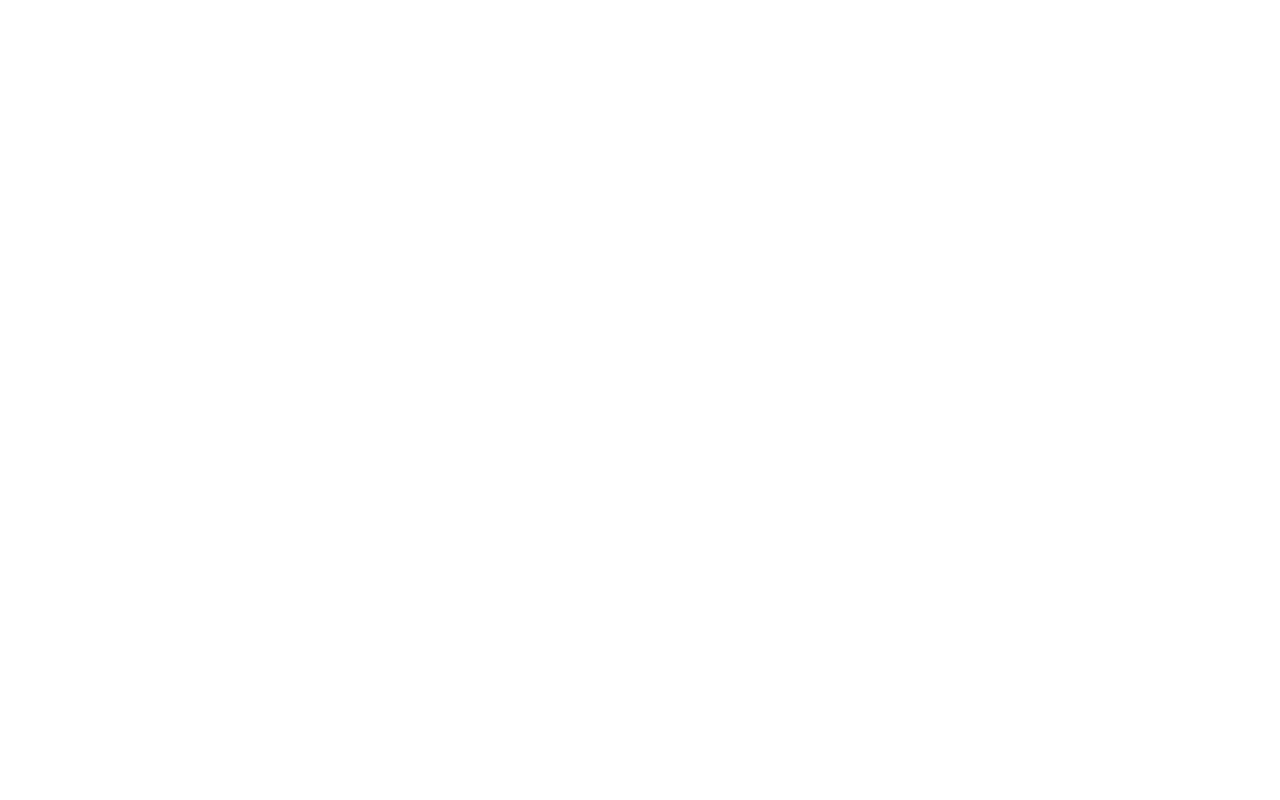
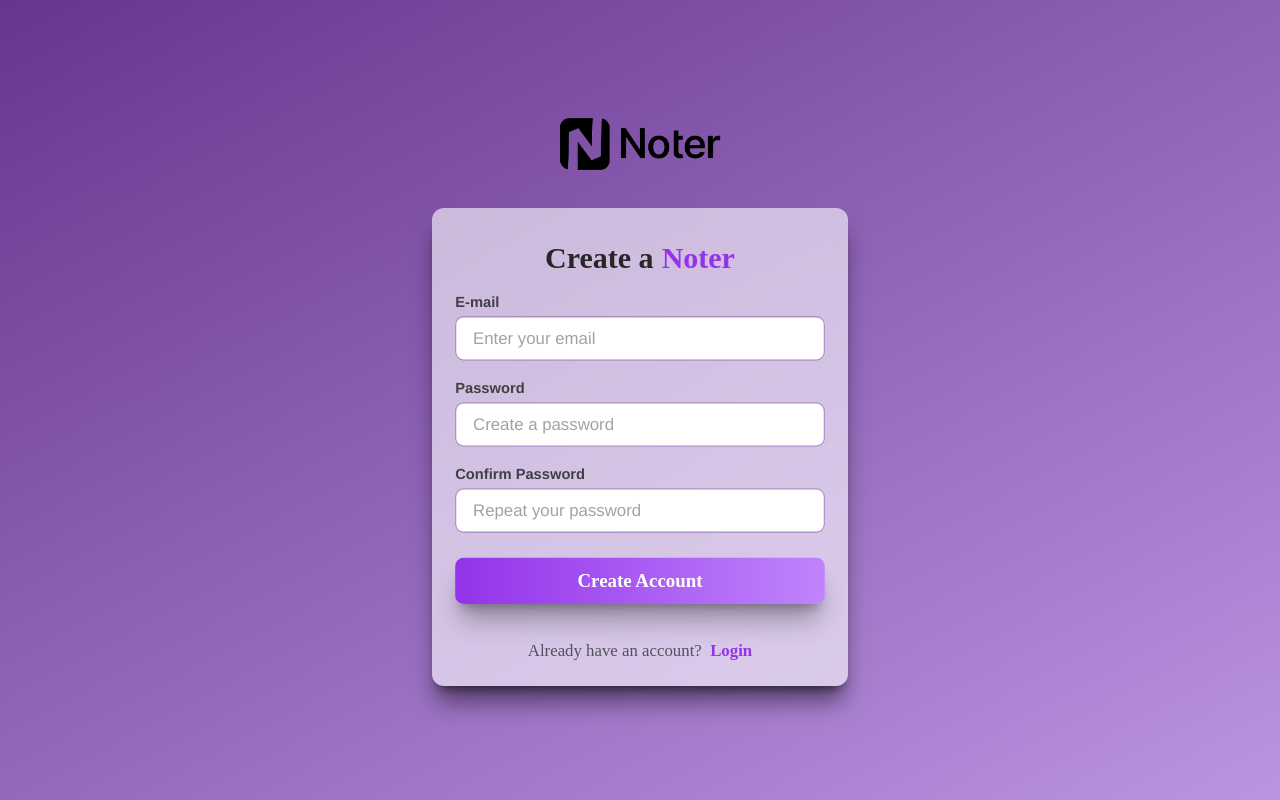
Before and after one commit to anshchatare228/noter, a plain HTML site: page project/signup.html in a window 1280 px wide. Drawn offline with nearby package versions, Linux system fonts and the light colour scheme; a web font is replaced by a local one.

Commit message:
finalised login/signup pages

```diff
--- a/project/signup.html
+++ b/project/signup.html
@@ -0,0 +1,76 @@
+<!DOCTYPE html>
+<html lang="en">
+<head>
+    <meta charset="UTF-8">
+    <meta name="viewport" content="width=device-width, initial-scale=1.0">
+    <title>Noter | Sign-up</title>
+    <script src="https://cdn.tailwindcss.com"></script>
+    <link rel="icon" type="image/png" href="media/favicon.png">
+    <style>
+        @import url('https://fonts.googleapis.com/css2?family=Playfair+Display:ital,wght@0,400..900;1,400..900&display=swap');
+        @import url('https://fonts.googleapis.com/css2?family=Arimo:ital,wght@0,400..700;1,400..700&display=swap');
+        @import url('https://fonts.googleapis.com/css2?family=Sansation:ital,wght@0,300;0,400;0,700;1,300;1,400;1,700&display=swap');
+    </style>
+
+</head>
+<body class="w-full bg-gradient-to-br from-purple-950 to-purple-300 overflow-x-hidden animate-gradient-x" >
+    <style>
+        @keyframes gradient-x {
+            0%, 100% {background-position: 0% 50%;}
+            50% {background-position: 100% 50%;}
+        }
+
+        .animate-gradient-x {
+            background-size: 200% 200%; /* Required to give the background room to move */
+            animation: gradient-x 8s ease infinite;
+        }
+    </style>
+    <div class="flex flex-col items-center mt-[-4rem] lg:mt-[-1rem]">
+        <img src="media/Noter_logo.png" class="h-[20rem]" >
+        <div class="bg-white/60 backdrop-blur-2xl h-auto py-8 w-[90%] lg:w-[26rem] rounded-xl mt-[-7rem] lg:mt-[-6rem] shadow-black/50 shadow-xl scale-90 md:scale-95 lg:scale-100">
+
+            <div class="flex flex-col items-center font-['sansation'] px-8">
+                <!-- Header -->
+                <div class="text-3xl flex justify-center w-full mb-6">
+                    <h1 class="font-bold text-zinc-800">Create a</h1>
+                    <h1 class="font-bold pl-2 text-purple-600">Noter</h1>
+                </div>
+
+                <form class="flex flex-col gap-4 w-full max-w-md mx-auto scale-105" autocomplete="on">
+
+                    <!-- Email box -->
+                    <div class="flex flex-col gap-1">
+                        <label for="username" class="text-zinc-700 text-sm font-bold font-['arimo']">E-mail</label>
+                        <input id="username" type="email" name="username" required placeholder="Enter your email"
+                            class="font-['arimo'] rounded-lg px-4 py-2 border border-purple-900/50 focus:outline-none focus:ring-2 transition-all duration-300 focus:ring-purple-400 bg-white text-zinc-900 placeholder-zinc-400" />
+                    </div>
+
+                    <!-- Password box -->
+                    <div class="flex flex-col gap-1 relative">
+                        <label for="passwordInput" class="text-zinc-700 text-sm font-bold font-['arimo']">Password</label>
+                        <input id="passwordInput" type="password" name="password" required minlength="8" placeholder="Create a password"
+                            class="font-['arimo'] rounded-lg px-4 py-2 border border-purple-900/50 focus:outline-none focus:ring-2 transition-all duration-300 focus:ring-purple-400 bg-white text-zinc-900 placeholder-zinc-400" />
+                    </div>
+
+                    <!-- Confirm Password box -->
+                    <div class="flex flex-col gap-1">
+                        <label for="confirmPassword" class="text-zinc-700 text-sm font-bold font-['arimo']">Confirm Password</label>
+                        <input id="confirmPassword" type="password" name="confirmPassword" required placeholder="Repeat your password"
+                            class="font-['arimo'] rounded-lg px-4 py-2 border border-purple-900/50 focus:outline-none focus:ring-2 transition-all duration-300 focus:ring-purple-400 bg-white text-zinc-900 placeholder-zinc-400" />
+                    </div>
+
+                    <!-- Sign Up Button -->
+                    <button type="submit" class="w-full mt-2 bg-gradient-to-r from-purple-600 to-purple-400 hover:from-purple-700 hover:to-purple-500 hover:-translate-y-1 text-white font-bold py-2 rounded-lg shadow-xl shadow-black/30 transition-all duration-300 text-lg">
+                        Create Account
+                    </button>
+
+                    <!-- Bottom Link -->
+                    <div class="flex flex-row justify-center items-center mt-4 w-full gap-2">
+                        <p class="text-zinc-600">Already have an account?</p>
+                        <a href="index.html" class="text-purple-600 hover:underline font-bold">Login</a>
+                    </div>
+                </form>
+            </div>
+        </div>
+    </div>
+</body>
```
Also changed, not shown: project/index.html (+14 -13 lines), project/dashboard.html (added).
